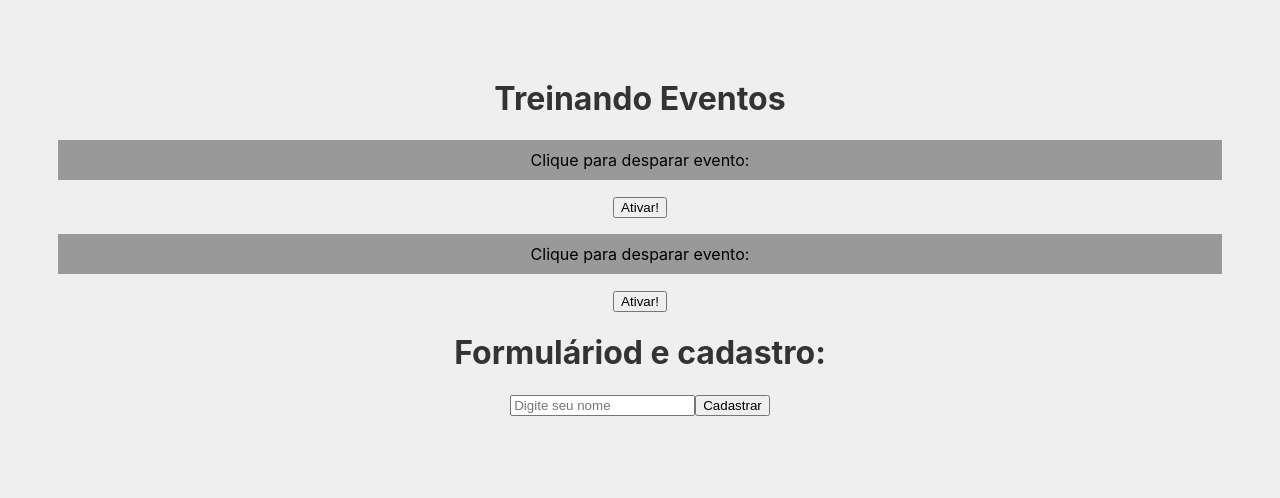
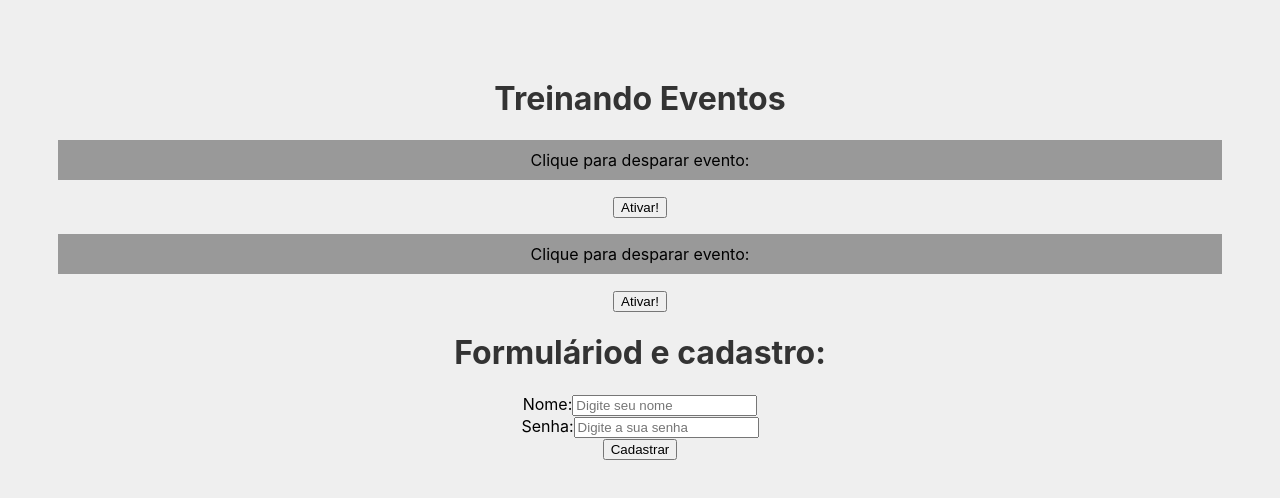
Before and after one commit to allangadelha/estudos-react, a React (Create React App) app: page / in a window 1280 px wide. Shown: the top 498 px of the page. Built offline with nearby package versions, Linux system fonts and the light colour scheme.

Commit message:
Hook useState

```diff
--- a/src/components/Form.js
+++ b/src/components/Form.js
@@ -1,18 +1,43 @@
+import { useState } from 'react';
 function Form() {
 
 
     function handleCreate(e) {
         e.preventDefault();
-        console.log("Cadastrado com sucesso!!!");
+        console.log(`Cadastrado com sucesso!!!\nNome: ${name}\nSenha: ${password}`);
     }
+
+    const [name, setName] = useState();
+    const [password, setPassword] = useState();
 
     return(
         <div>
             <h1>Formuláriod e cadastro:</h1>
             <form onSubmit={handleCreate}>
                 <div>
-                    <input type="text" placeholder="Digite seu nome"/>
-                    <input type="submit" value="Cadastrar" />
+                    <label htmlFor="name">Nome:</label>
+                    <input
+                        type="text"
+                        id="name"
+                        name="name"
+                        placeholder="Digite seu nome"
+                        onChange={(e) => setName(e.target.value)}
+                    />
+                </div>
+                <div>
+                    <label htmlFor="password">Senha:</label>
+                    <input
+                        type="password"
+                        id="password"
+                        name="password"
+                        placeholder="Digite a sua senha"
+                        onChange={(e) => setPassword(e.target.value)}
+                    />
+                </div>
+                <div>
+                    <input
+                        type="submit"
+                        value="Cadastrar" />
                 </div>
             </form>
         </div>
```
